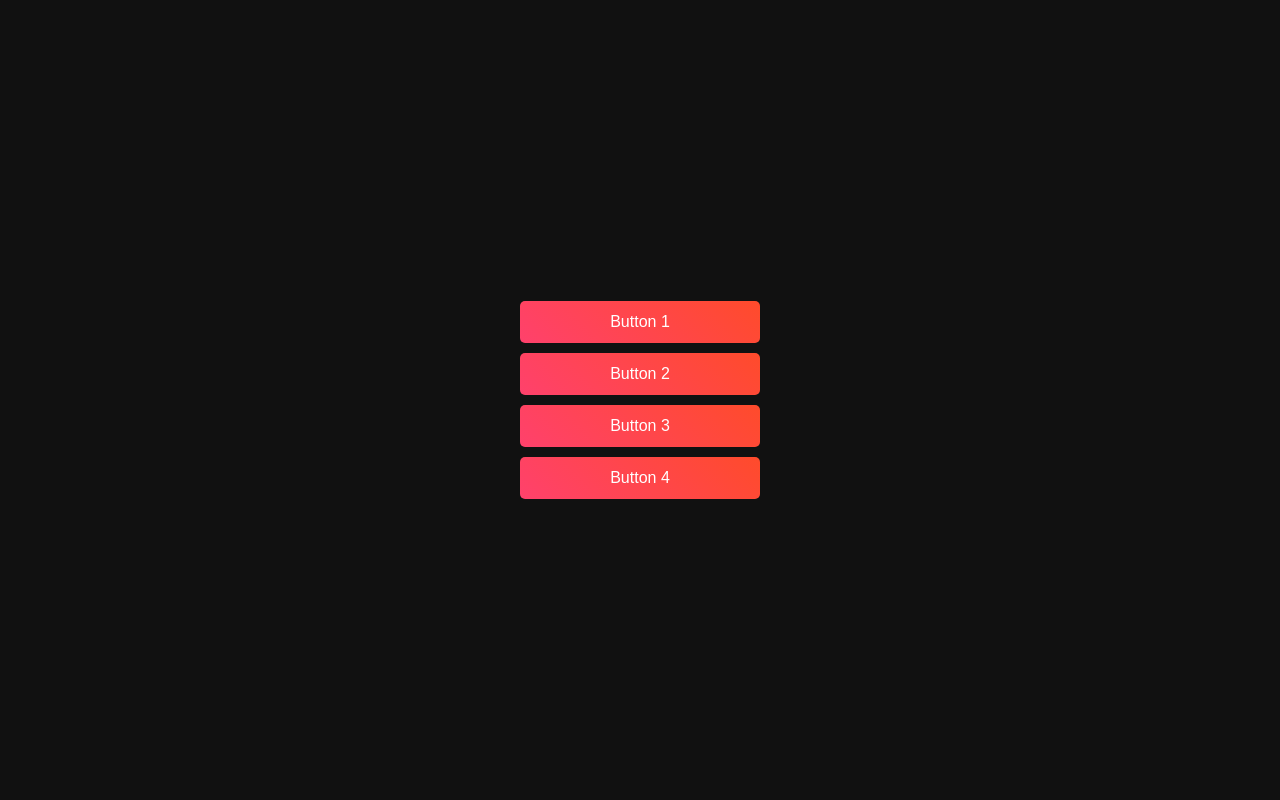
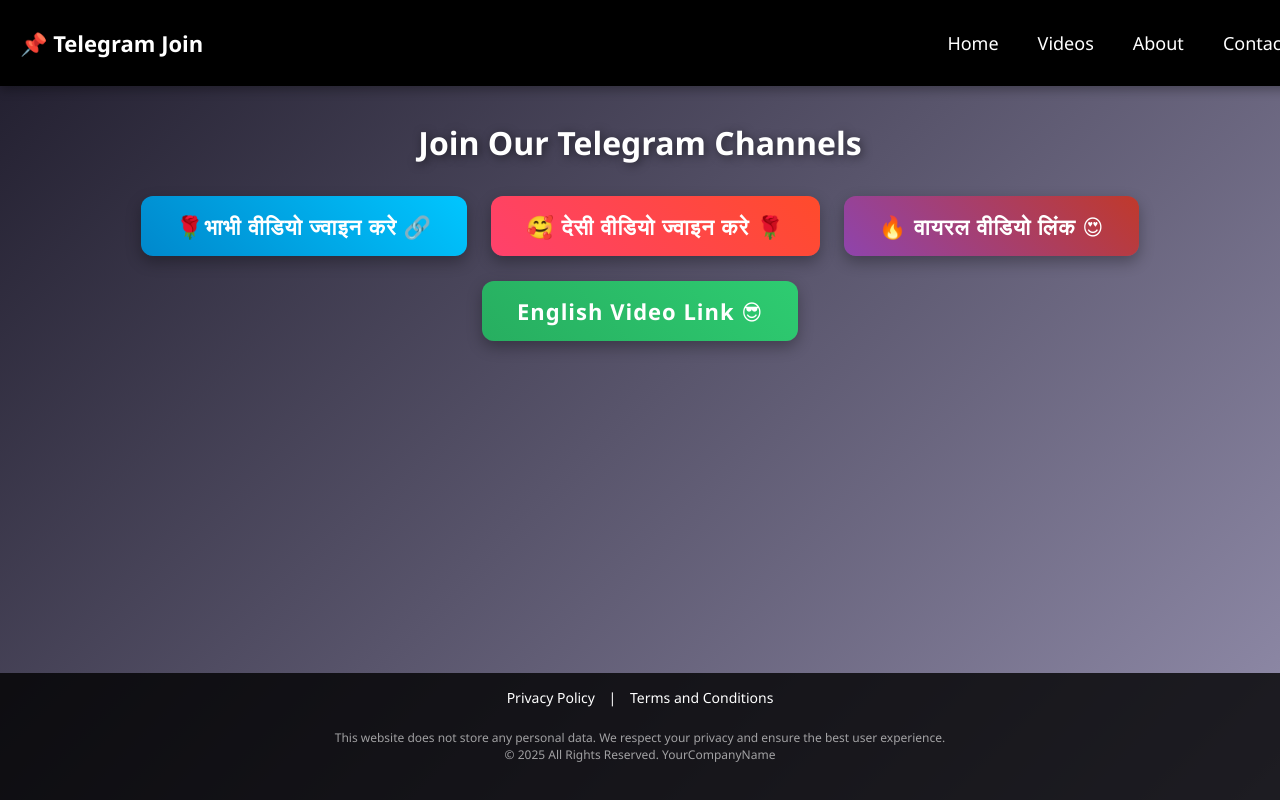
Before and after one commit to Devdhaker/Telegramjoin, a plain HTML site: page Index.html in a window 1280 px wide. Drawn offline with Linux system fonts and the light colour scheme.

Commit message:
Update Index.html

```diff
--- a/Index.html
+++ b/Index.html
@@ -1,47 +1,221 @@
 <!DOCTYPE html>
 <html lang="en">
 <head>
-  <meta charset="UTF-8" />
-  <meta name="viewport" content="width=device-width, initial-scale=1.0" />
-  <title>4 Buttons Example</title>
+  <meta charset="UTF-8">
+  <meta name="viewport" content="width=device-width, initial-scale=1">
+  <title>Premium Join Telegram Buttons</title>
   <style>
+    /* बेस स्टाइलिंग */
     body {
-      background: #111;
+      margin: 0;
+      padding: 0;
+      background: linear-gradient(135deg, #1f1c2c, #928dab);
+      font-family: 'Segoe UI', Tahoma, Geneva, Verdana, sans-serif;
+      display: flex;
+      flex-direction: column;
+      min-height: 100vh;
+    }
+
+    /* ====== Navbar Styling ====== */
+    .navbar {
+      background: #000;
+      padding: 15px 20px;
+      display: flex;
+      justify-content: space-between;
+      align-items: center;
+      position: fixed;
+      width: 100%;
+      top: 0;
+      left: 0;
+      z-index: 1000;
+      box-shadow: 0px 4px 10px rgba(0, 0, 0, 0.3);
+    }
+
+    .navbar .logo {
       color: #fff;
-      font-family: Arial, sans-serif;
+      font-size: 22px;
+      font-weight: bold;
+      text-decoration: none;
+    }
+
+    .nav-links {
+      list-style: none;
       display: flex;
-      justify-content: center;
-      align-items: center;
-      height: 100vh;
-      margin: 0;
+      gap: 15px;
     }
-    .container {
+
+    .nav-links li {
+      display: inline;
+    }
+
+    .nav-links a {
+      color: white;
+      text-decoration: none;
+      font-size: 18px;
+      padding: 8px 12px;
+      transition: 0.3s;
+    }
+
+    .nav-links a:hover {
+      background: rgba(255, 255, 255, 0.2);
+      border-radius: 5px;
+    }
+
+    /* Navbar for Mobile */
+    .menu-icon {
+      font-size: 28px;
+      color: white;
+      cursor: pointer;
+      display: none;
+    }
+
+    @media (max-width: 768px) {
+      .nav-links {
+        display: none;
+        flex-direction: column;
+        position: absolute;
+        background: #000;
+        top: 60px;
+        right: 0;
+        width: 100%;
+        padding: 10px 0;
+      }
+
+      .nav-links.show {
+        display: flex;
+      }
+
+      .nav-links li {
+        text-align: center;
+        padding: 10px 0;
+      }
+
+      .menu-icon {
+        display: block;
+      }
+    }
+
+    /* ====== Page Content Styling ====== */
+    .content {
       text-align: center;
+      padding-top: 100px;
+      flex: 1;
     }
-    .button {
-      display: block;         /* हर बटन को अलग लाइन में दिखाता है */
-      width: 200px;           /* बटन की चौड़ाई */
-      margin: 10px auto;      /* ऊपर नीचे spacing और center alignment */
-      padding: 12px 20px;
-      background: linear-gradient(45deg, #ff416c, #ff4b2b);
-      border: none;
+
+    h1 {
       color: white;
-      font-size: 16px;
-      text-decoration: none;  /* लिंक के underline को हटाता है */
-      border-radius: 5px;
-      cursor: pointer;
+      text-shadow: 2px 2px 10px rgba(0, 0, 0, 0.5);
     }
-    .button:hover {
-      opacity: 0.9;
+
+    /* प्रीमियम बटन स्टाइल */
+    .telegram-btn {
+      display: inline-block;
+      color: #fff;
+      padding: 15px 35px;
+      font-size: 22px;
+      text-align: center;
+      border-radius: 12px;
+      text-decoration: none;
+      font-weight: bold;
+      letter-spacing: 1px;
+      box-shadow: 0 6px 15px rgba(0, 0, 0, 0.3);
+      transition: transform 0.3s, box-shadow 0.3s;
+      margin: 10px;
+      position: relative;
+      overflow: hidden;
+    }
+
+    .telegram-btn:hover {
+      transform: scale(1.05);
+      box-shadow: 0 12px 25px rgba(0, 0, 0, 0.5);
+    }
+
+    /* अलग-अलग बटन कलर */
+    .btn-1 { background: linear-gradient(45deg, #0088cc, #00c6ff); }
+    .btn-2 { background: linear-gradient(45deg, #ff416c, #ff4b2b); }
+    .btn-3 { background: linear-gradient(45deg, #8e44ad, #c0392b); }
+    .btn-4 { background: linear-gradient(45deg, #27ae60, #2ecc71); }
+    .btn-5 { background: linear-gradient(45deg, #ff9a8b, #ff6a88, #ff99ac); }
+    .btn-6 { background: linear-gradient(45deg, #1e3c72, #2a5298); }
+
+    /* Responsive टेक्स्ट साइजिंग */
+    @media (max-width: 600px) {
+      .telegram-btn {
+        font-size: 18px;
+        padding: 12px 25px;
+      }
+    }
+
+    /* ====== Footer Styling ====== */
+    .footer {
+      background: rgba(0, 0, 0, 0.8);
+      color: #fff;
+      text-align: center;
+      padding: 15px 20px;
+      font-size: 14px;
+    }
+
+    .footer a {
+      color: #fff;
+      text-decoration: none;
+      margin: 0 10px;
+      transition: color 0.3s;
+    }
+
+    .footer a:hover {
+      color: #ddd;
+    }
+
+    /* Privacy Policy Text */
+    .privacy-text {
+      font-size: 12px;
+      color: rgba(255, 255, 255, 0.6);
+      text-align: center;
+      padding: 10px 20px;
     }
   </style>
 </head>
 <body>
-  <div class="container">
-    <a href="join.html" class="button">Button 1</a>
-    <a href="join.html" class="button">Button 2</a>
-    <a href="join.html" class="button">Button 3</a>
-    <a href="join.html" class="button">Button 4</a>
+
+  <!-- ====== Navbar ====== -->
+  <nav class="navbar">
+    <a href="#" class="logo">📌 Telegram Join</a>
+    <ul class="nav-links">
+      <li><a href="#">Home</a></li>
+      <li><a href="#">Videos</a></li>
+      <li><a href="#">About</a></li>
+      <li><a href="#">Contact</a></li>
+    </ul>
+    <div class="menu-icon" onclick="toggleMenu()">☰</div>
+  </nav>
+
+  <!-- ====== Page Content ====== -->
+  <div class="content">
+    <h1>Join Our Telegram Channels</h1>
+
+    <a href="https://t.me/+sWpejtW90ogwYTQ1" target="_blank" class="telegram-btn btn-1">🌹भाभी वीडियो ज्वाइन करे 🔗</a>
+    <a href="https://t.me/+sWpejtW90ogwYTQ1" target="_blank" class="telegram-btn btn-2">🥰 देसी वीडियो ज्वाइन करे 🌹</a>
+    <a href="https://t.me/+sWpejtW90ogwYTQ1" target="_blank" class="telegram-btn btn-3">🔥 वायरल वीडियो लिंक 😍</a>
+    <a href="https://t.me/+sWpejtW90ogwYTQ1" target="_blank" class="telegram-btn btn-4">English Video Link 😎</a>
   </div>
+
+  <!-- ====== Footer ====== -->
+  <footer class="footer">
+    <a href="privacy-policy.html" target="_blank">Privacy Policy</a> |
+    <a href="terms-conditions.html" target="_blank">Terms and Conditions</a>
+    <p class="privacy-text">
+      This website does not store any personal data. We respect your privacy and ensure the best user experience. <br>
+      © 2025 All Rights Reserved. YourCompanyName
+    </p>
+  </footer>
+
+  <!-- ====== JavaScript for Mobile Menu ====== -->
+  <script>
+    function toggleMenu() {
+      let nav = document.querySelector('.nav-links');
+      nav.classList.toggle('show');
+    }
+  </script>
+
 </body>
-</html>
+  </html>
```
